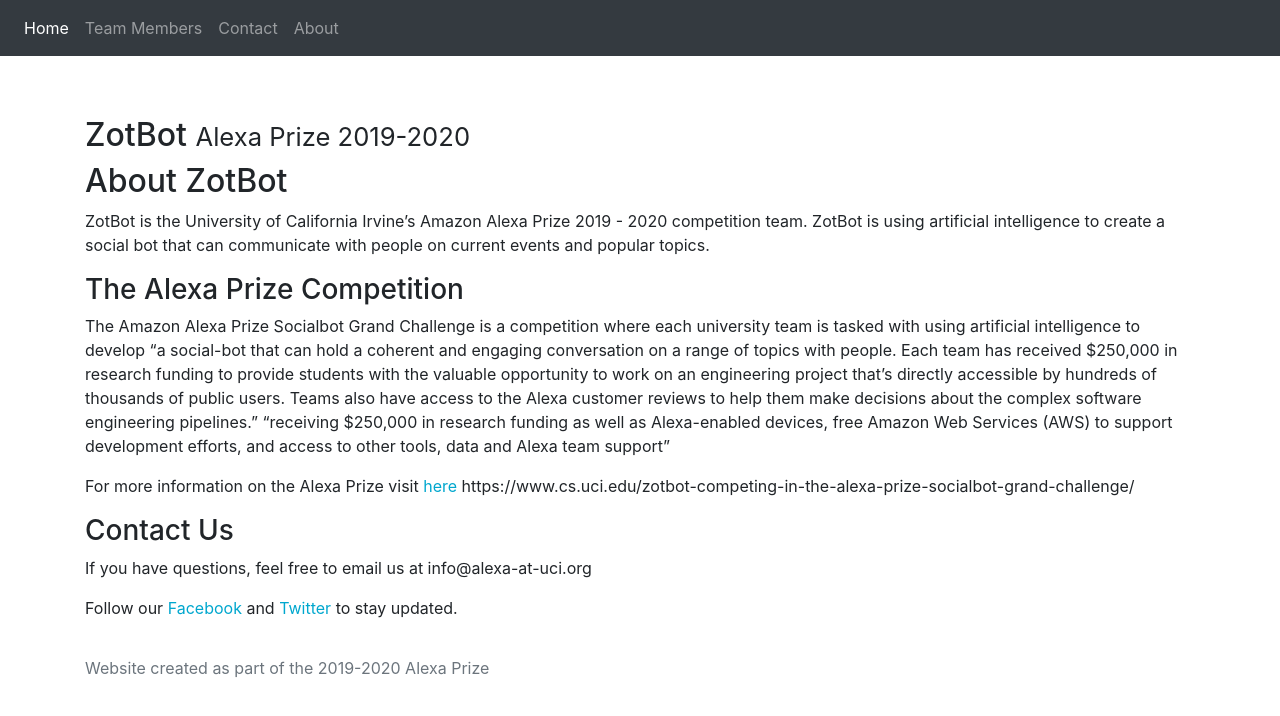
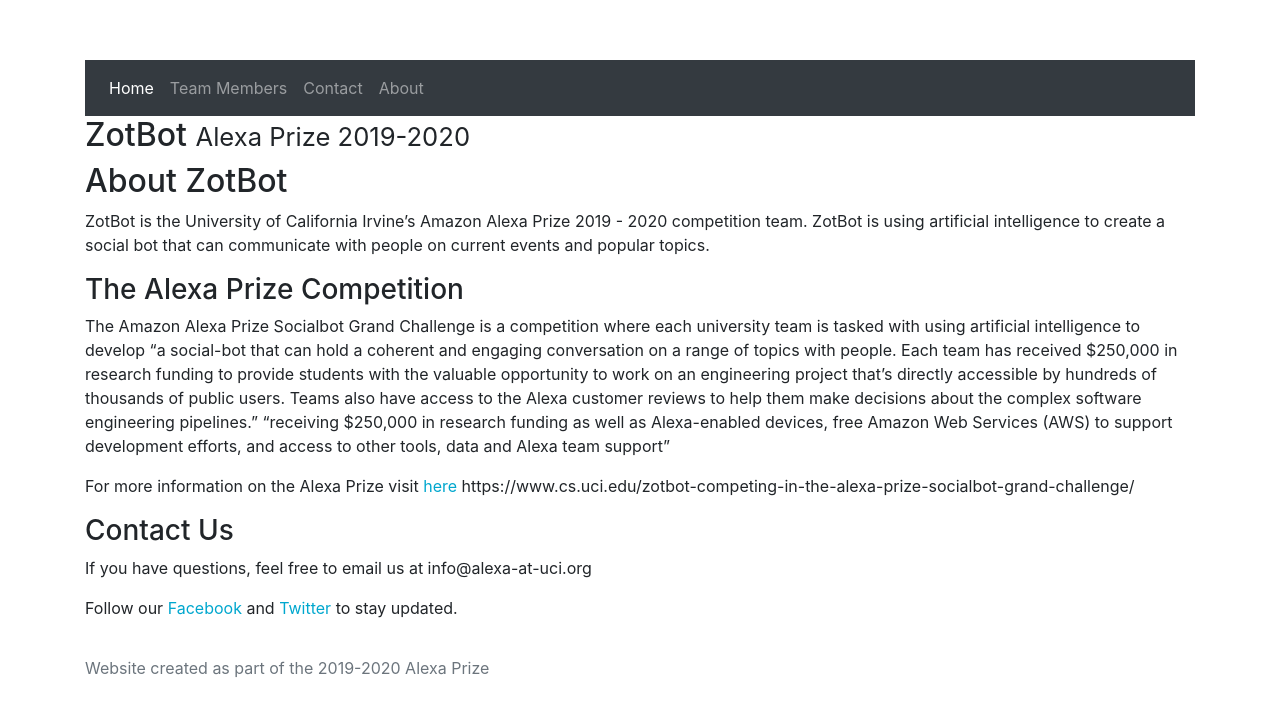
Before and after one commit to uci-zotbot/zotbot, a Jekyll site: the page built from docs/index.md, in a window 1280 px wide. Shown: the top 716 px of the page. Built offline with Jekyll 4.4.1, drawn with Linux system fonts in a browser that asks for light colours.

Commit message:
Update default.html

```diff
--- a/docs/_layouts/default.html
+++ b/docs/_layouts/default.html
@@ -44,6 +44,9 @@
     <script src="https://ajax.googleapis.com/ajax/libs/jquery/1.12.4/jquery.min.js"></script>
     <!-- Include all compiled plugins (below), or include individual files as needed -->
     <script src="https://maxcdn.bootstrapcdn.com/bootstrap/3.3.7/js/bootstrap.min.js" integrity="sha384-Tc5IQib027qvyjSMfHjOMaLkfuWVxZxUPnCJA7l2mCWNIpG9mGCD8wGNIcPD7Txa" crossorigin="anonymous"></script>
+
+	  <div class="container">
+      <div class="page-header">
 	<nav class="navbar navbar-expand-lg navbar-dark bg-dark">
 	  <div class="collapse navbar-collapse" id="navbarNav">
 	    <ul class="navbar-nav">
@@ -62,8 +65,6 @@
 	    </ul>
 	  </div>
 	</nav>
-	  <div class="container">
-      <div class="page-header">
         <h2>
         {{ site.title }}
         <small>{{ site.subtitle }}</small>
```
Lines whose indentation alone changed are shown as unchanged.
